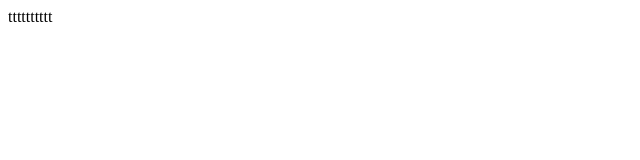
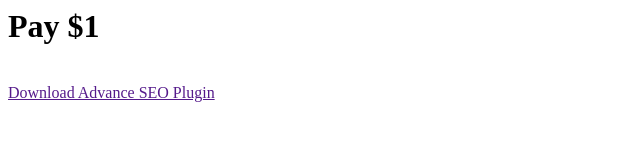
Before and after one commit to advanceao009/advanceai, a plain HTML site: page index.html in a window 1280 px wide. Shown: the whole page, without its empty margins (0-640 px from the left). Drawn offline with Linux system fonts and the light colour scheme.

Commit message:
Update index.html

```diff
--- a/index.html
+++ b/index.html
@@ -1 +1,3 @@
-tttttttttt
+<h1>Pay $1</h1>
+<br/>
+<a href="">Download Advance SEO Plugin</a>
```
